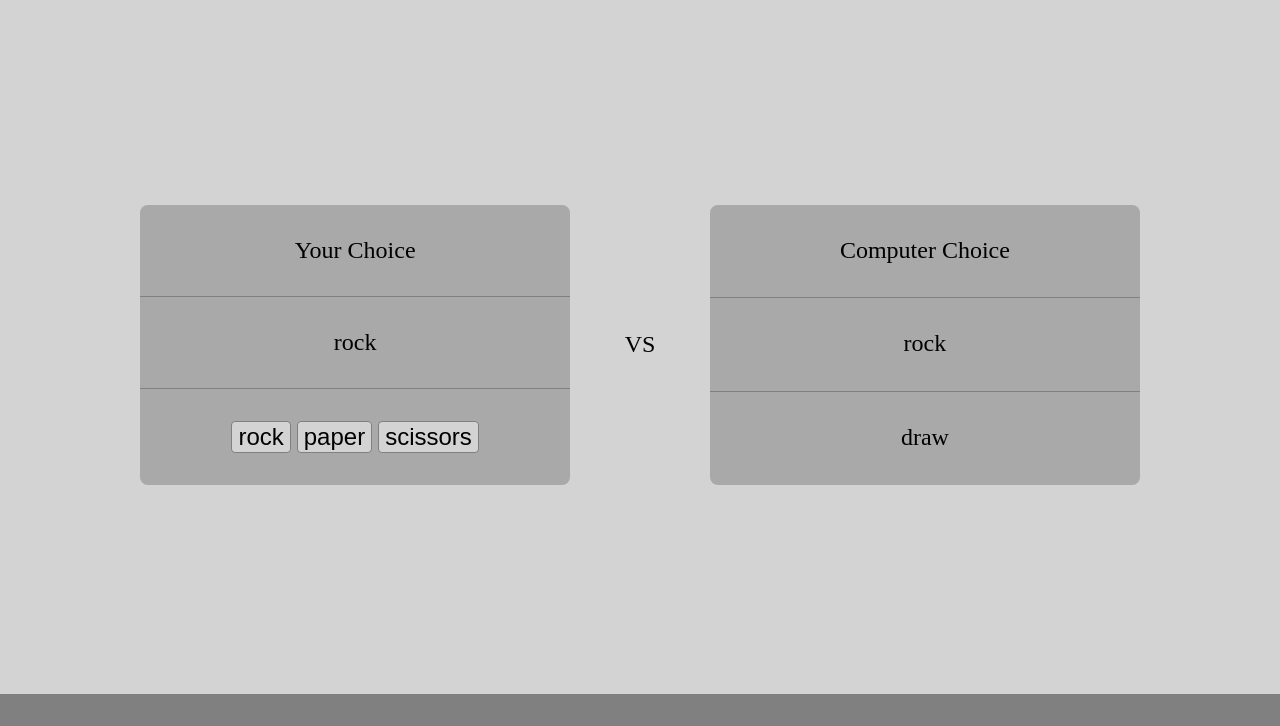
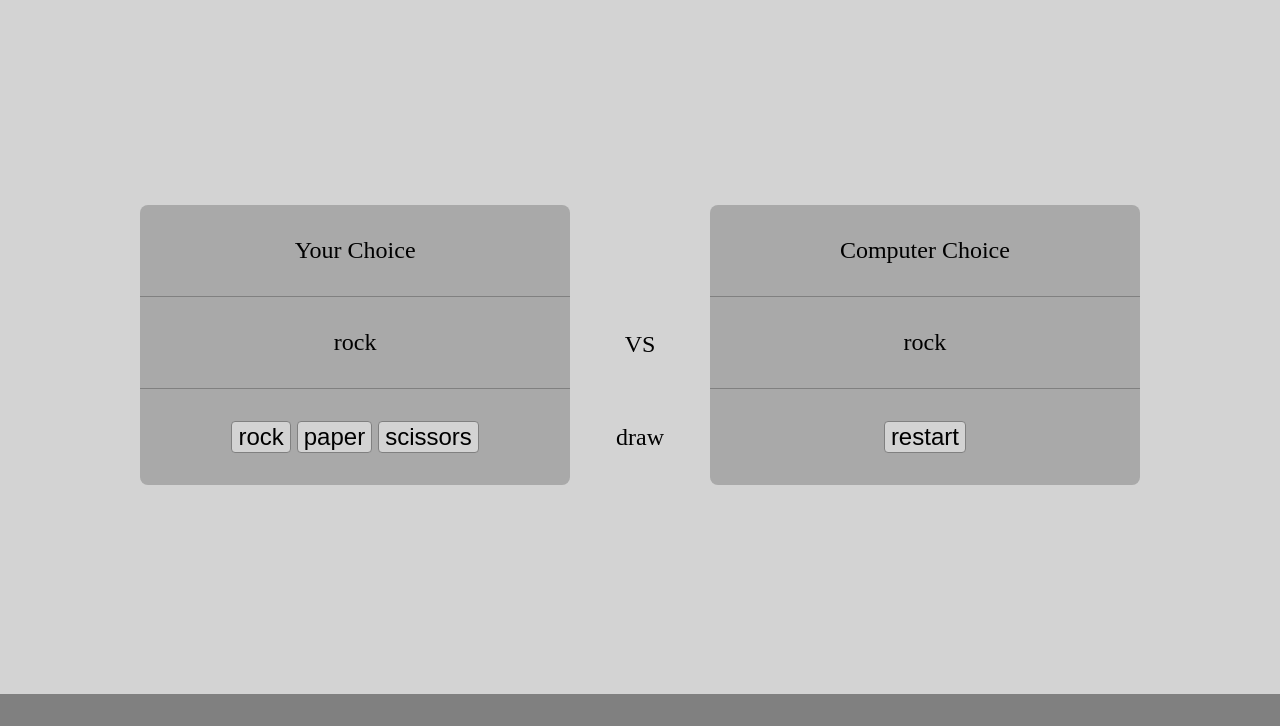
Before and after one commit to ThreeDotsEllipsis/rock-paper-scissors, a plain HTML site: page index.html in a window 1280 px wide. Shown: the part 74-800 px from the top of the page. Drawn offline with Linux system fonts and the light colour scheme.

Commit message:
Add restart button to layout

```diff
--- a/index.html
+++ b/index.html
@@ -21,11 +21,15 @@
                     <button type="button" id="scissors">scissors</button>
                 </div>
             </div>
-            <div id="vs-sign">VS</div>
+            <div id="middle">
+                <div></div>
+                <div class="vs-sign">VS</div>
+                <div class="announce">draw</div>
+            </div>
             <div class="right">
                 <div class="computer-choice">Computer Choice</div>
                 <div class="display-computer">rock</div>
-                <div class="announce">draw</div>
+                <div><button type="button">restart</button></div>
             </div>
         </div>
     </div>
--- a/styles.css
+++ b/styles.css
@@ -34,15 +34,25 @@ body {
     flex: 4;
 }
 
-.container > #vs-sign {
-    align-self: center;
+.container > #middle {
+    /* align-self: center; */
     flex: 1;
 }
 
-#vs-sign {
+#middle {
+    display: flex;
+    flex-flow: column nowrap;
     text-align: center;
     font-size: 24px;
 }
+
+#middle > div {
+    flex: 1;
+    display: flex;
+    justify-content: center;
+    align-items: center;
+}
+
 
 .left,
 .right {
@@ -67,14 +77,14 @@ body {
     border-bottom: none;
 }
 
-.buttons > button {
+button {
     font-size: 24px;
     background-color: lightgray;
     border: 1px solid gray;
     border-radius: 4px;
 }
 
-.buttons > button:hover {
+button:hover {
     background-color: gray;
     color: white;
 }
```
